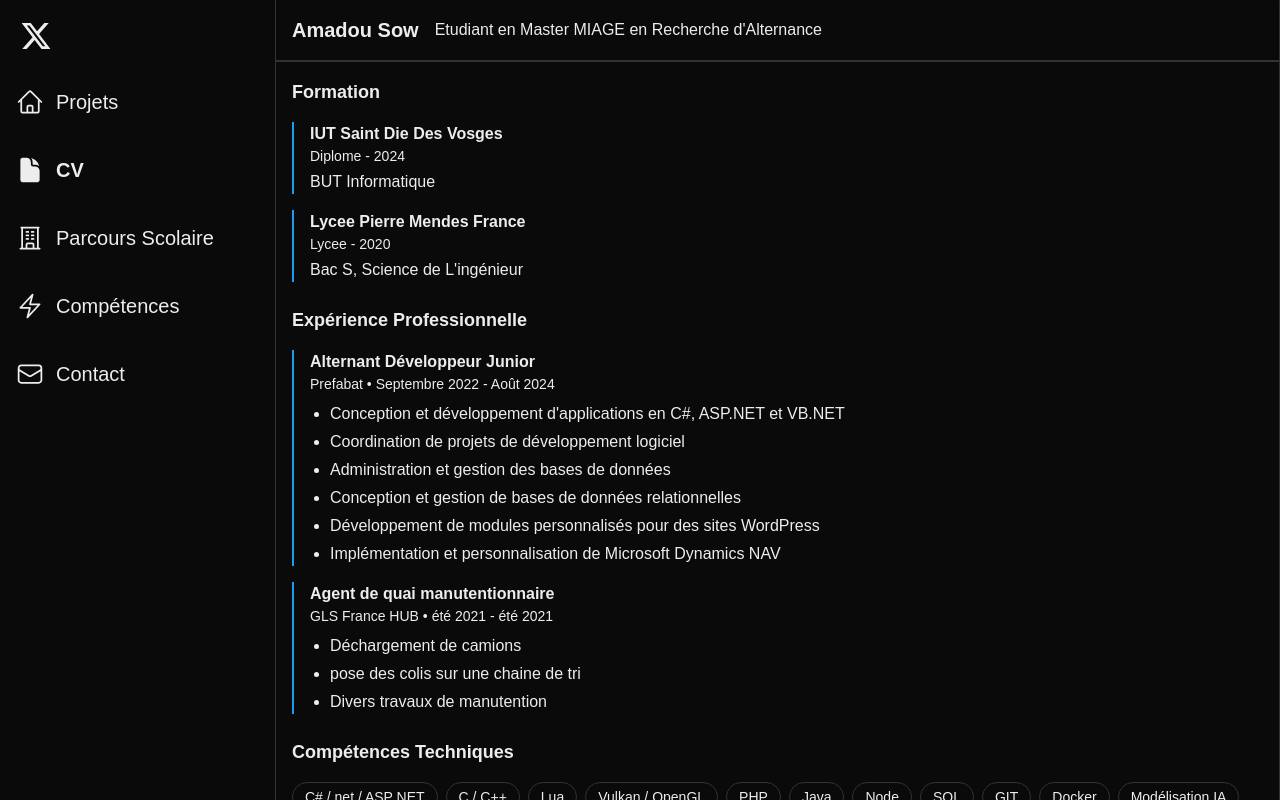
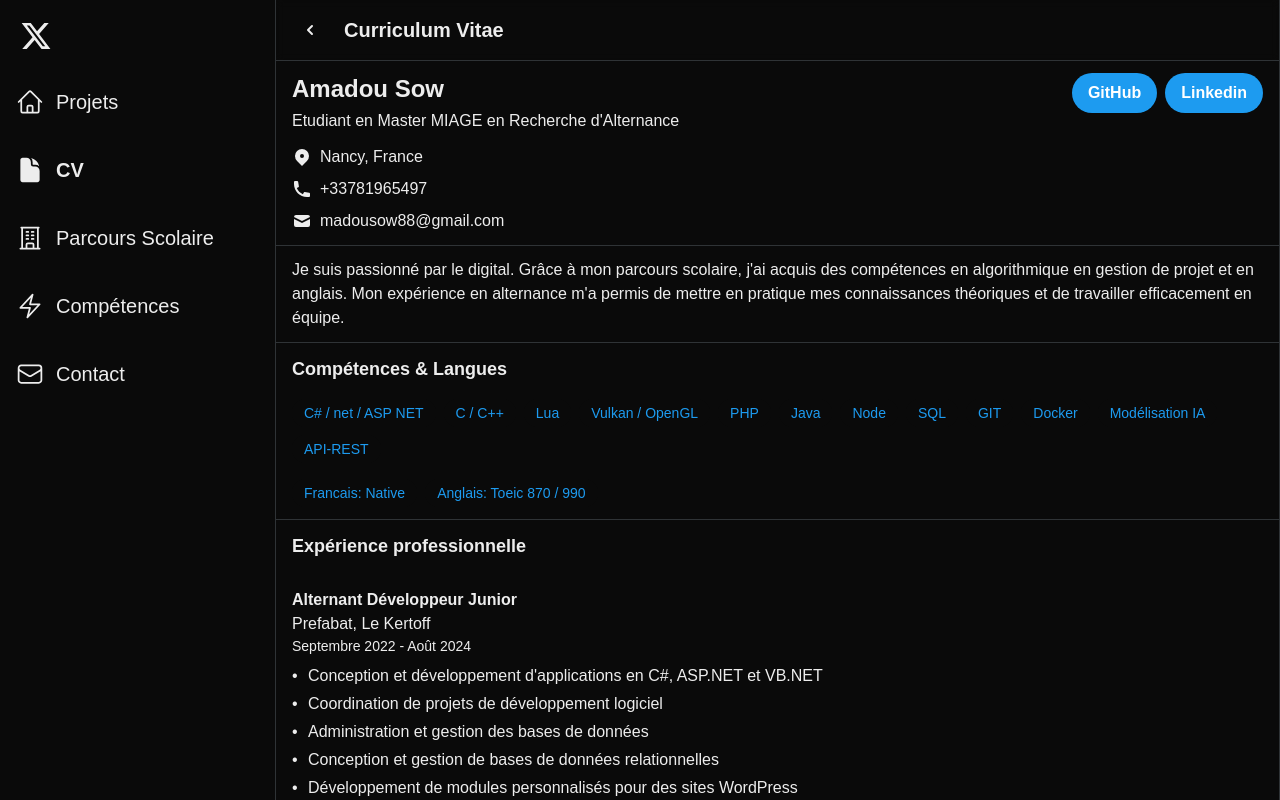
Before and after one commit to akumq/Portfolio-twitter, a Next.js app: page /cv in a window 1280 px wide. Shown: the top 800 px of the page. Built offline with nearby package versions, Linux system fonts and the light colour scheme; no server answers.

Commit message:
Format mobile

```diff
--- a/src/app/Components/Navigations/Navigations.tsx
+++ b/src/app/Components/Navigations/Navigations.tsx
@@ -3,7 +3,11 @@
 import { usePathname } from "next/navigation";
 import Link from "next/link";
 
-const Navigations = () => {
+interface NavigationsProps {
+  showText?: boolean;
+}
+
+const Navigations = ({ showText = false }: NavigationsProps) => {
   const pathname = usePathname()
 
   return (
@@ -35,7 +39,7 @@ const Navigations = () => {
                 <path strokeLinecap="round" strokeLinejoin="round" d="m2.25 12 8.954-8.955c.44-.439 1.152-.439 1.591 0L21.75 12M4.5 9.75v10.125c0 .621.504 1.125 1.125 1.125H9.75v-4.875c0-.621.504-1.125 1.125-1.125h2.25c.621 0 1.125.504 1.125 1.125V21h4.125c.621 0 1.125-.504 1.125-1.125V9.75M8.25 21h8.25" />
               </svg>
             )}
-            <span className="hidden lg:inline ml-3 text-xl">Projets</span>
+            <span className={`${showText ? 'inline' : 'hidden lg:inline'} ml-3 text-xl`}>Projets</span>
           </li>
         </Link>
 
@@ -53,7 +57,7 @@ const Navigations = () => {
                 <path strokeLinecap="round" strokeLinejoin="round" d="M19.5 14.25v-2.625a3.375 3.375 0 0 0-3.375-3.375h-1.5A1.125 1.125 0 0 1 13.5 7.125v-1.5a3.375 3.375 0 0 0-3.375-3.375H8.25m2.25 0H5.625c-.621 0-1.125.504-1.125 1.125v17.25c0 .621.504 1.125 1.125 1.125h12.75c.621 0 1.125-.504 1.125-1.125V11.25a9 9 0 0 0-9-9Z" />
               </svg>
             )}
-            <span className="hidden lg:inline ml-3 text-xl">CV</span>
+            <span className={`${showText ? 'inline' : 'hidden lg:inline'} ml-3 text-xl`}>CV</span>
           </li>
         </Link>
 
@@ -70,7 +74,7 @@ const Navigations = () => {
                 <path strokeLinecap="round" strokeLinejoin="round" d="M3.75 21h16.5M4.5 3h15M5.25 3v18m13.5-18v18M9 6.75h1.5m-1.5 3h1.5m-1.5 3h1.5m3-6H15m-1.5 3H15m-1.5 3H15M9 21v-3.375c0-.621.504-1.125 1.125-1.125h3.75c.621 0 1.125.504 1.125 1.125V21" />
               </svg>
             )}
-            <span className="hidden lg:inline ml-3 text-xl">Parcours Scolaire</span>
+            <span className={`${showText ? 'inline' : 'hidden lg:inline'} ml-3 text-xl`}>Parcours Scolaire</span>
           </li>
         </Link>
 
@@ -87,7 +91,7 @@ const Navigations = () => {
                 <path strokeLinecap="round" strokeLinejoin="round" d="m3.75 13.5 10.5-11.25L12 10.5h8.25L9.75 21.75 12 13.5H3.75Z" />
               </svg>
             )}
-            <span className="hidden lg:inline ml-3 text-xl">Compétences</span>
+            <span className={`${showText ? 'inline' : 'hidden lg:inline'} ml-3 text-xl`}>Compétences</span>
           </li>
         </Link>
 
@@ -105,7 +109,7 @@ const Navigations = () => {
                 <path strokeLinecap="round" strokeLinejoin="round" d="M21.75 6.75v10.5a2.25 2.25 0 0 1-2.25 2.25h-15a2.25 2.25 0 0 1-2.25-2.25V6.75m19.5 0A2.25 2.25 0 0 0 19.5 4.5h-15a2.25 2.25 0 0 0-2.25 2.25m19.5 0v.243a2.25 2.25 0 0 1-1.07 1.916l-7.5 4.615a2.25 2.25 0 0 1-2.36 0L3.32 8.91a2.25 2.25 0 0 1-1.07-1.916V6.75" />
               </svg>
             )}
-            <span className="hidden lg:inline ml-3 text-xl">Contact</span>
+            <span className={`${showText ? 'inline' : 'hidden lg:inline'} ml-3 text-xl`}>Contact</span>
           </li>
         </Link>
       </ul>
--- a/src/app/Components/Navigations/Profile.tsx
+++ b/src/app/Components/Navigations/Profile.tsx
@@ -4,7 +4,11 @@ import React from 'react'
 import { useSession, signOut } from "next-auth/react"
 import Image from 'next/image'
 
-function Profile() {
+interface ProfileProps {
+  showText?: boolean;
+}
+
+export default function Profile({ showText = true }: ProfileProps) {
   const { data: session, status } = useSession()
 
   const handleSignOut = () => {
@@ -48,15 +52,17 @@ function Profile() {
         ) : (
           <div className="bg-slate-600 rounded-full size-10"></div>
         )}
-        <div className="hidden lg:flex lg:flex-col text-left">
-          <span className="text-xl font-bold truncate max-w-[150px]">
-            {session.user?.name || 'Utilisateur'}
-          </span>
-          <span className="text-sm text-gray-500">Développeur</span>
-        </div>
+        {showText && (
+          <div className="flex flex-col text-left">
+            <span className="text-base font-bold truncate max-w-[150px]">
+              {session.user?.name || 'Profil'}
+            </span>
+            <span className="text-xs text-gray-500">
+              {session.user?.email || 'Développeur'}
+            </span>
+          </div>
+        )}
       </button>
     </div>
   )
 }
-
-export default Profile
--- a/src/app/cv/CVContent.tsx
+++ b/src/app/cv/CVContent.tsx
@@ -8,6 +8,7 @@ interface CVData {
   jobTitle: string;
   city: string;
   country: string;
+  phone: string;
   email: string;
   education: Array<{
     school: string;
@@ -49,81 +50,163 @@ interface Props {
 
 export default function CVContent({ initialData }: Props) {
   return (
-    <div className="divide-y divide-border_color">
+    <div className="w-full h-screen">
       {/* En-tête fixe */}
-      <div className="sticky top-0 z-10 bg-background/80 backdrop-blur-sm border-b border-border_color p-4">
-        <div className="flex items-center gap-4">
-          <h1 className="text-xl font-bold">{initialData.firstName} {initialData.lastName}</h1>
-          <span className="text-text_secondary">{initialData.jobTitle}</span>
+      <header className="sticky top-0 z-20 bg-background/80 backdrop-blur-sm border-b border-border_color">
+        <div className="flex items-center gap-4 px-4 py-3">
+          <button className="p-2 hover:bg-secondary/10 rounded-full transition-colors">
+            <svg xmlns="http://www.w3.org/2000/svg" className="h-5 w-5" viewBox="0 0 20 20" fill="currentColor">
+              <path fillRule="evenodd" d="M12.707 5.293a1 1 0 010 1.414L9.414 10l3.293 3.293a1 1 0 01-1.414 1.414l-4-4a1 1 0 010-1.414l4-4a1 1 0 011.414 0z" clipRule="evenodd" />
+            </svg>
+          </button>
+          <h1 className="text-xl font-bold">Curriculum Vitae</h1>
+        </div>
+      </header>
+
+      {/* Contenu scrollable */}
+      <div className="h-[calc(100vh-53px)] overflow-y-auto hide-scrollbar pb-20 sm:pb-0">
+        {/* Profil */}
+        <div className="px-4 py-3 border-b border-border_color">
+          <div className="flex flex-col sm:flex-row sm:justify-between sm:items-start gap-4">
+            <div>
+              <h2 className="text-2xl font-bold text-foreground">{initialData.firstName} {initialData.lastName}</h2>
+              <p className="text-text_secondary mt-1">{initialData.jobTitle}</p>
+              <div className="mt-3 text-text_secondary space-y-2">
+                <p className="flex items-center gap-2">
+                  <svg xmlns="http://www.w3.org/2000/svg" className="h-5 w-5 text-text_secondary" viewBox="0 0 20 20" fill="currentColor">
+                    <path fillRule="evenodd" d="M5.05 4.05a7 7 0 119.9 9.9L10 18.9l-4.95-4.95a7 7 0 010-9.9zM10 11a2 2 0 100-4 2 2 0 000 4z" clipRule="evenodd" />
+                  </svg>
+                  {initialData.city}, {initialData.country}
+                </p>
+                <p className="flex items-center gap-2">
+                  <svg xmlns="http://www.w3.org/2000/svg" className="h-5 w-5 text-text_secondary" viewBox="0 0 20 20" fill="currentColor">
+                    <path d="M2 3a1 1 0 011-1h2.153a1 1 0 01.986.836l.74 4.435a1 1 0 01-.54 1.06l-1.548.773a11.037 11.037 0 006.105 6.105l.774-1.548a1 1 0 011.059-.54l4.435.74a1 1 0 01.836.986V17a1 1 0 01-1 1h-2C7.82 18 2 12.18 2 5V3z" />
+                  </svg>
+                  {initialData.phone}
+                </p>
+                <p className="flex items-center gap-2">
+                  <svg xmlns="http://www.w3.org/2000/svg" className="h-5 w-5 text-text_secondary" viewBox="0 0 20 20" fill="currentColor">
+                    <path d="M2.003 5.884L10 9.882l7.997-3.998A2 2 0 0016 4H4a2 2 0 00-1.997 1.884z" />
+                    <path d="M18 8.118l-8 4-8-4V14a2 2 0 002 2h12a2 2 0 002-2V8.118z" />
+                  </svg>
+                  {initialData.email}
+                </p>
+              </div>
+            </div>
+            <div className="flex flex-wrap gap-2">
+              {initialData.links.map((link, index) => (
+                <a
+                  key={index}
+                  href={link.link}
+                  target="_blank"
+                  rel="noopener noreferrer"
+                  className="flex-1 sm:flex-none text-center px-4 py-2 bg-text_highlight text-white rounded-full font-bold hover:bg-text_highlight/90 transition-colors"
+                >
+                  {link.label}
+                </a>
+              ))}
+            </div>
           </div>
         </div>
 
-      {/* Section Principale */}
-      <div className="p-4 space-y-6">
-        {/* Formation */}
-        <section>
-          <h2 className="text-lg font-bold mb-4">Formation</h2>
+        {/* À propos */}
+        <div className="px-4 py-3 border-b border-border_color">
+          <p className="text-text_secondary whitespace-pre-line">{initialData.professionalSummary}</p>
+        </div>
+
+        {/* Sections principales */}
+        <div className="divide-y divide-border_color">
+          {/* Compétences et Langues */}
+          <div className="px-4 py-3">
+            <h3 className="text-lg font-bold text-foreground mb-4">Compétences & Langues</h3>
             <div className="space-y-4">
-            {initialData.education.map((edu, index) => (
-              <div key={index} className="border-l-2 border-text_highlight pl-4">
-                <h3 className="font-semibold">{edu.school}</h3>
-                <p className="text-sm text-text_secondary">{edu.degree} - {edu.graduationDate}</p>
-                <p className="mt-1">{edu.description}</p>
-              </div>
+              <div className="flex flex-wrap gap-2">
+                {initialData.skills.map((skill, index) => (
+                  <span key={index} className="bg-secondary/10 text-text_highlight px-3 py-1 rounded-full text-sm">
+                    {skill}
+                  </span>
                 ))}
               </div>
-        </section>
+              <div className="flex flex-wrap gap-2">
+                {initialData.languages.map((language, index) => (
+                  <span key={index} className="bg-secondary/10 text-text_highlight px-3 py-1 rounded-full text-sm">
+                    {language}
+                  </span>
+                ))}
+              </div>
+            </div>
+          </div>
 
-        {/* Expérience Professionnelle */}
-        <section>
-          <h2 className="text-lg font-bold mb-4">Expérience Professionnelle</h2>
-          <div className="space-y-4">
+          {/* Expérience professionnelle */}
+          <div className="px-4 py-3">
+            <h3 className="text-lg font-bold text-foreground mb-4">Expérience professionnelle</h3>
+            <div className="space-y-6">
               {initialData.employmentHistory.map((job, index) => (
-              <div key={index} className="border-l-2 border-text_highlight pl-4">
-                <h3 className="font-semibold">{job.jobTitle}</h3>
-                <p className="text-sm text-text_secondary">
-                  {job.employer} • {job.startDate} - {job.endDate}
-                </p>
-                <ul className="list-disc pl-5 mt-2 space-y-1">
+                <div key={index} className="hover:bg-secondary/5 -mx-4 px-4 py-3 transition-colors">
+                  <h4 className="font-bold text-foreground">{job.jobTitle}</h4>
+                  <p className="text-text_secondary">{job.employer}, {job.city}</p>
+                  <p className="text-sm text-text_secondary mb-2">{job.startDate} - {job.endDate}</p>
+                  <ul className="space-y-1">
                     {job.achievements.map((achievement, i) => (
-                    <li key={i}>{achievement}</li>
+                      <li key={i} className="text-text_secondary pl-4 relative before:content-['•'] before:absolute before:left-0">
+                        {achievement}
+                      </li>
                     ))}
                   </ul>
                 </div>
               ))}
             </div>
-        </section>
+          </div>
 
-        {/* Compétences */}
-        <section>
-          <h2 className="text-lg font-bold mb-4">Compétences Techniques</h2>
-          <div className="flex flex-wrap gap-2">
-            {initialData.skills.map((skill, index) => (
-              <span
-                key={index}
-                className="px-3 py-1 bg-background border border-border_color rounded-full text-sm"
-              >
-                {skill}
-              </span>
-            ))}
-          </div>
-        </section>
-
-        {/* Certifications */}
-        <section>
-          <h2 className="text-lg font-bold mb-4">Certifications</h2>
-          <div className="space-y-2">
-            {initialData.certificatesHistory.map((cert, index) => (
-              <div key={index} className="flex justify-between items-start">
-                <div>
-                  <h3 className="font-medium">{cert.jobTitle}</h3>
-                  <p className="text-sm text-text_secondary">{cert.employer}</p>
-                </div>
-                <span className="text-sm text-text_secondary">{cert.startDate}</span>
+          {/* Formation */}
+          <div className="px-4 py-3">
+            <h3 className="text-lg font-bold text-foreground mb-4">Formation</h3>
+            <div className="space-y-4">
+              {initialData.education.map((edu, index) => (
+                <div key={index} className="hover:bg-secondary/5 -mx-4 px-4 py-3 transition-colors">
+                  <h4 className="font-bold text-foreground">{edu.degree}</h4>
+                  <p className="text-text_secondary">{edu.school}</p>
+                  <p className="text-sm text-text_secondary">{edu.graduationDate}</p>
+                  <p className="text-text_secondary mt-1">{edu.description}</p>
                 </div>
               ))}
             </div>
-        </section>
+          </div>
+
+          {/* Certifications */}
+          <div className="px-4 py-3">
+            <h3 className="text-lg font-bold text-foreground mb-4">Certifications</h3>
+            <div className="space-y-4">
+              {initialData.certificatesHistory.map((cert, index) => (
+                <div key={index} className="hover:bg-secondary/5 -mx-4 px-4 py-3 transition-colors">
+                  <h4 className="font-bold text-foreground">{cert.jobTitle}</h4>
+                  <p className="text-text_secondary">{cert.employer}</p>
+                  <p className="text-sm text-text_secondary">{cert.startDate}</p>
+                  <ul className="space-y-1">
+                    {cert.achievements.map((achievement, i) => (
+                      <li key={i} className="text-text_secondary pl-4 relative before:content-['•'] before:absolute before:left-0">
+                        {achievement}
+                      </li>
+                    ))}
+                  </ul>
+                </div>
+              ))}
+            </div>
+          </div>
+
+          {/* Centres d'intérêt */}
+          <div className="px-4 py-3">
+            <h3 className="text-lg font-bold text-foreground mb-4">Centres d'intérêt</h3>
+            <div className="space-y-4">
+              {initialData.passions.map((interest, index) => (
+                <div key={index} className="hover:bg-secondary/5 -mx-4 px-4 py-3 transition-colors">
+                  <h4 className="font-bold text-foreground">{interest.name}</h4>
+                  <p className="text-text_secondary">{interest.content}</p>
+                </div>
+              ))}
+            </div>
+          </div>
+        </div>
       </div>
     </div>
   );
--- a/src/app/cv/page.tsx
+++ b/src/app/cv/page.tsx
@@ -10,6 +10,7 @@ interface CVData {
   jobTitle: string;
   city: string;
   country: string;
+  phone: string;
   email: string;
   education: Array<{
     school: string;
@@ -52,6 +53,7 @@ async function getCVData(): Promise<CVData> {
     jobTitle: "Etudiant en Master MIAGE en Recherche d'Alternance",
     city: 'Nancy',
     country: 'France',
+    phone: '+33781965497',
     email: 'madousow88@gmail.com',
     education: [
       {
@@ -180,7 +182,7 @@ export default async function CVPage() {
 
       {/* Section principale - adaptée pour mobile */}
       <section className="flex-1 min-w-0 border-x border-border_color ml-0 sm:ml-[72px] md:ml-[88px] lg:ml-0 mt-14 sm:mt-0">
-        <div className="pb-20 sm:pb-0">
+        <div className="w-full">
           <CVContent initialData={cvData} />
         </div>
       </section>
```
Also changed, not shown: src/app/Components/Navigations/MobileNav.tsx (+7 -5 lines). Lines whose indentation alone changed are shown as unchanged.
